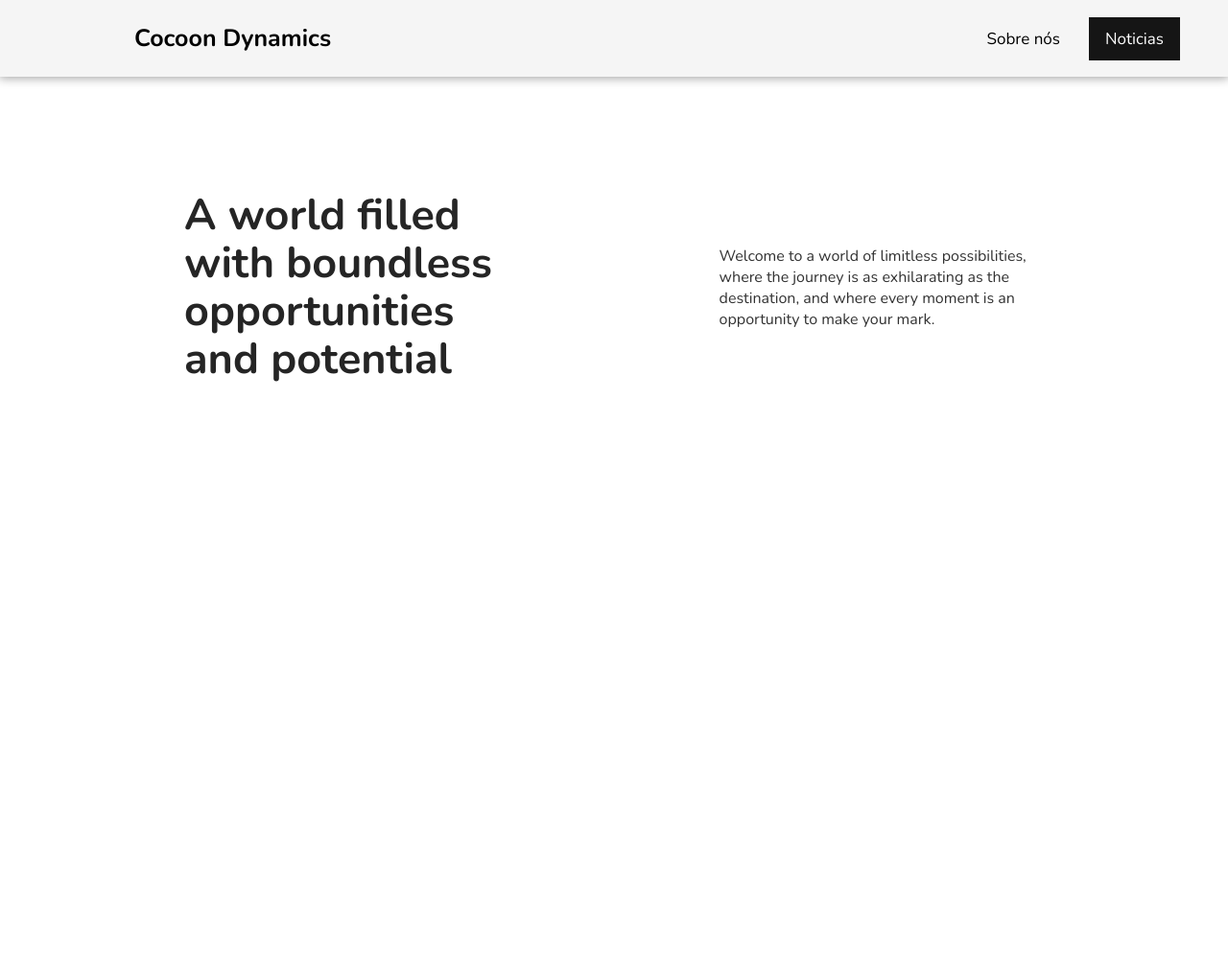
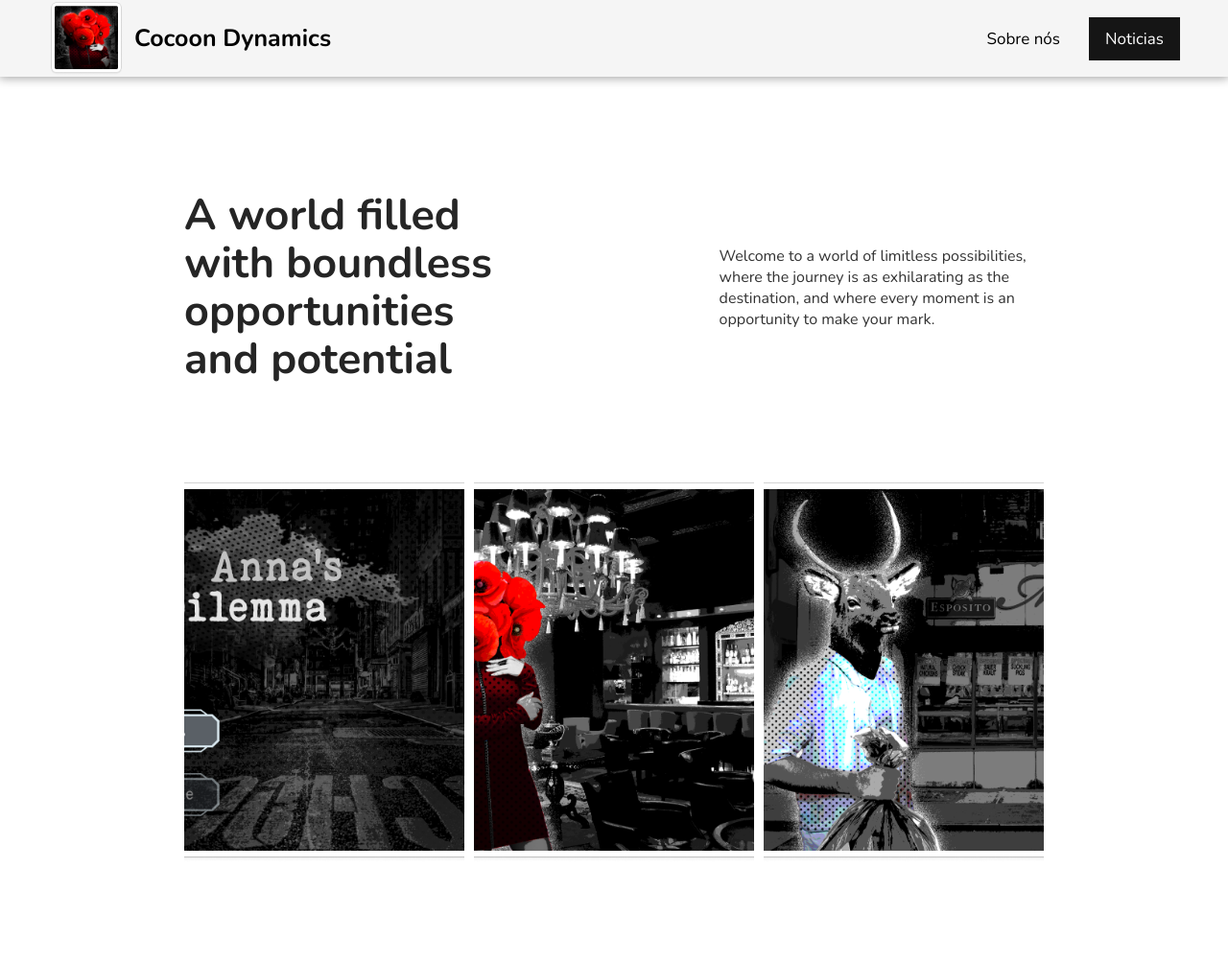
Before and after one commit to Salomao001/cocoon-landing-page, a plain HTML site: page index.html in a window 1280 px wide. Shown: the top 1003 px of the page at 96% size. Drawn offline with nearby package versions, Linux system fonts and the light colour scheme; files that its build step writes are made by us from their sources.

Commit message:
ajustando nomes

```diff
--- a/assets/css/style.css
+++ b/assets/css/style.css
@@ -183,7 +183,7 @@ a {
 }
 
 .about-img {
-    background: #fff url('/landing-page/assets/img/Startups5.png');
+    background: #fff url('../img/Startups5.png');
     background-position: -36rem -35rem;
     right: 27rem;
     top: 0;
--- a/index.html
+++ b/index.html
@@ -4,14 +4,14 @@
     <meta charset="UTF-8">
     <meta name="viewport" content="width=device-width, initial-scale=1.0">
     <title>cocoon dynamics</title>
-    <link rel="stylesheet" href="/landing-page/assets/css/style.css">
+    <link rel="stylesheet" href="./assets/css/style.css">
 </head>
 <body>
 
     <nav class="menu">
         <div class="menu-content">
             <div class="content-logo">
-                <img src="/landing-page/assets/img/Startups1.png" alt="">
+                <img src="./assets/img/Startups1.png" alt="">
                 <a href="#intro"><h1 style="font-size: 2.5rem;">Cocoon Dynamics</h1></a>
             </div>
 
@@ -30,13 +30,13 @@
             </div>
             <div class="grid-intro">
                 <div class="img-column">
-                    <img src="/landing-page/assets/img/Startups2.png" alt="">
+                    <img src="./assets/img/Startups2.png" alt="">
                 </div>
                 <div class="img-column">
-                    <img src="/landing-page/assets/img/Startups3.png" alt="">
+                    <img src="./assets/img/Startups3.png" alt="">
                 </div>
                 <div class="img-column">
-                    <img src="/landing-page/assets/img/Startups4.png" alt="">
+                    <img src="./assets/img/Startups4.png" alt="">
                 </div>
             </div>
         </div>
```
